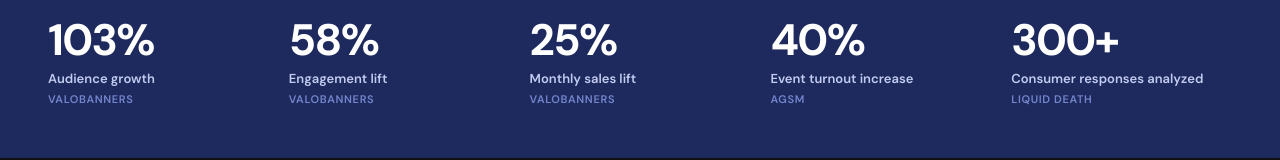
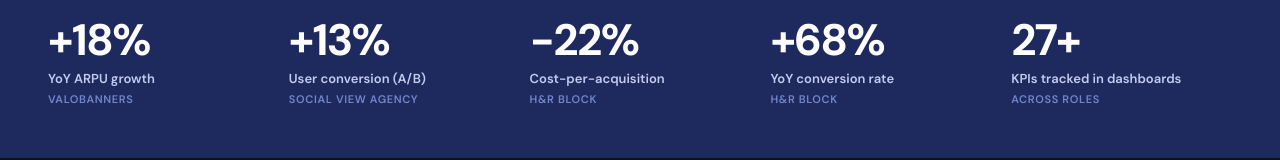
Before and after one commit to ashlacap/ash-portfolio, a React (Vite) app: page / in a window 1280 px wide. Shown: the part 882-1042 px from the top of the page. Built offline with nearby package versions, Linux system fonts and the light colour scheme.

Commit message:
Auto-save

```diff
--- a/src/App.jsx
+++ b/src/App.jsx
@@ -565,11 +565,11 @@ const GraphicDesignSection = () => {
 const ResultsBand = () => {
   const isMobile = useWindowWidth() < 768;
   const stats = [
-    { metric: '103%', label: 'Audience growth', sub: 'VALOBANNERS' },
-    { metric: '58%', label: 'Engagement lift', sub: 'VALOBANNERS' },
-    { metric: '25%', label: 'Monthly sales lift', sub: 'VALOBANNERS' },
-    { metric: '40%', label: 'Event turnout increase', sub: 'AGSM' },
-    { metric: '300+', label: 'Consumer responses analyzed', sub: 'Liquid Death' },
+    { metric: '+18%', label: 'YoY ARPU growth', sub: 'VALOBANNERS' },
+    { metric: '+13%', label: 'User conversion (A/B)', sub: 'Social View Agency' },
+    { metric: '−22%', label: 'Cost-per-acquisition', sub: 'H&R Block' },
+    { metric: '+68%', label: 'YoY conversion rate', sub: 'H&R Block' },
+    { metric: '27+', label: 'KPIs tracked in dashboards', sub: 'Across roles' },
   ];
   return (
     <section style={{
```
